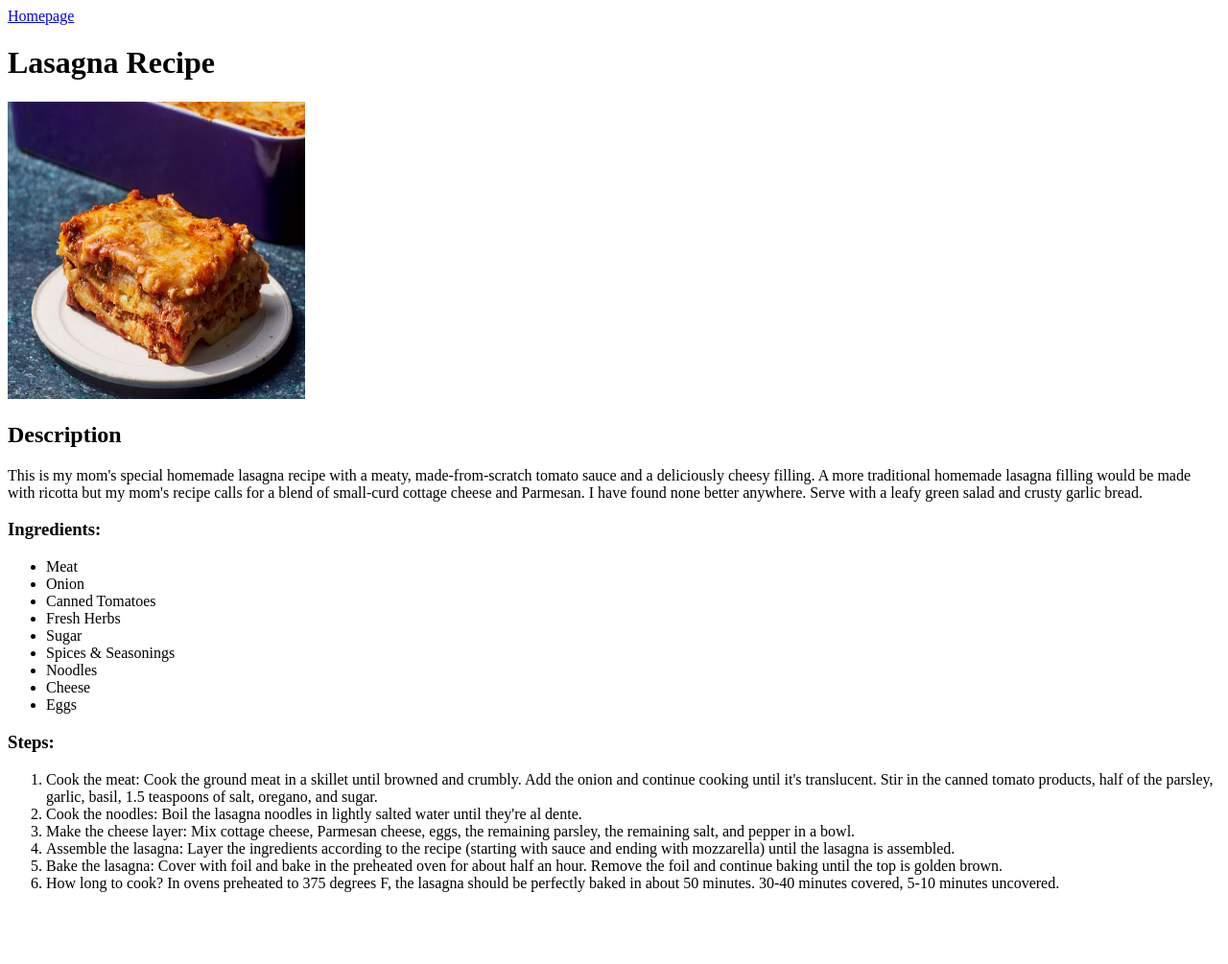
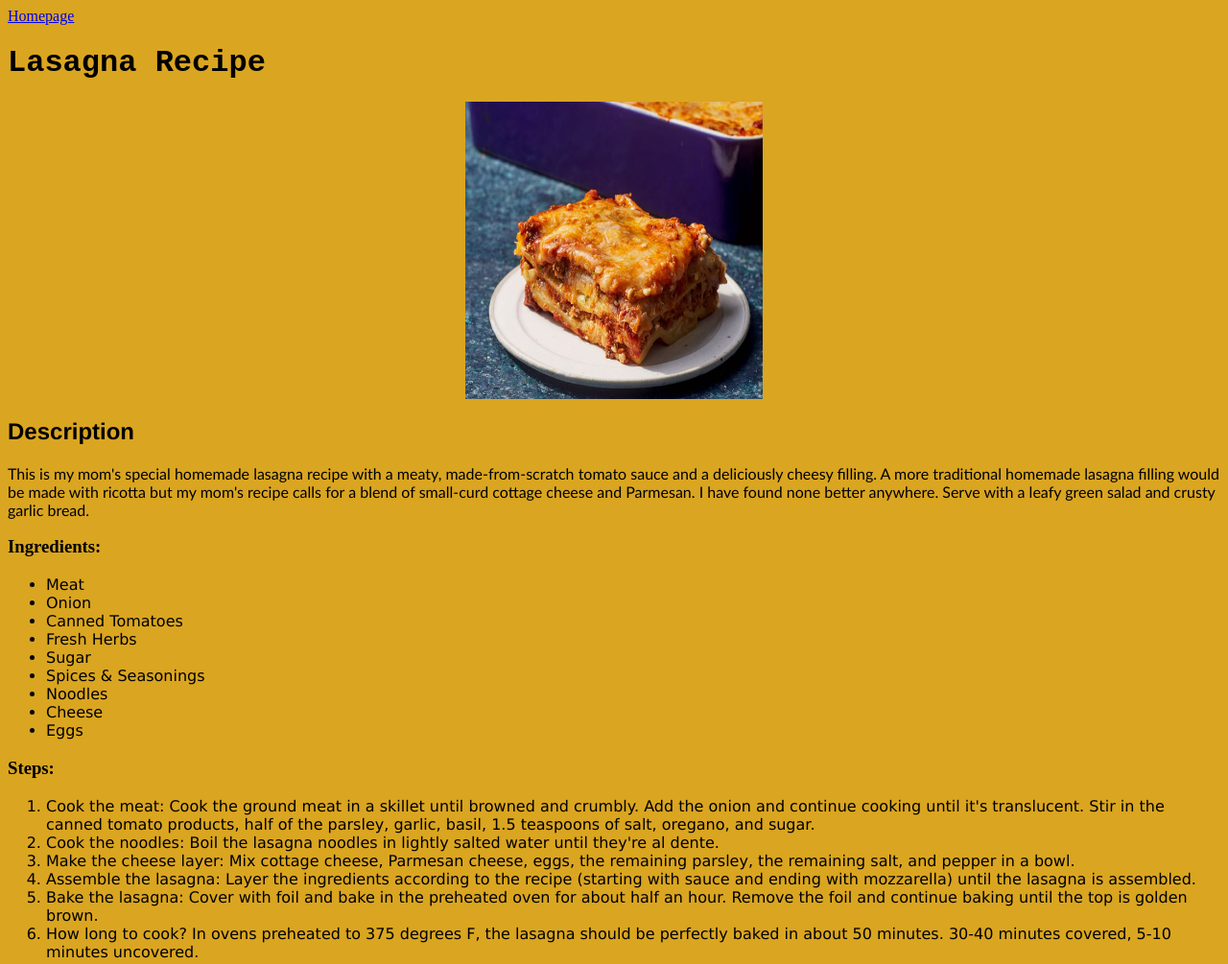
Before and after one commit to NotoriousKiwi/odin-recipes, a plain HTML site: page recipes/lasagna.html in a window 1280 px wide. Shown: the whole page at 96% size. Before the commit the page ends 946 px from the top, so only its background shows below. Drawn offline with Linux system fonts and the light colour scheme.

Commit message:
Placeholder CSS Files
- Adding some css files for later use.

```diff
--- /dev/null
+++ b/recipes/lasagna.css
@@ -0,0 +1,26 @@
+img {
+    display: block;
+    margin-left: auto;
+    margin-right: auto;
+    /* width: 50%; */
+}
+
+* {
+    background-color: goldenrod;
+}
+
+h1 {
+    font-family: 'Courier New', Courier, monospace;
+}
+
+h2 {
+    font-family: 'Franklin Gothic Medium', 'Arial Narrow', Arial, sans-serif;
+}
+
+p {
+    font-family: 'Gill Sans', 'Gill Sans MT', Calibri, 'Trebuchet MS', sans-serif;
+}
+
+li {
+    font-family: 'Lucida Sans', 'Lucida Sans Regular', 'Lucida Grande', 'Lucida Sans Unicode', Geneva, Verdana, sans-serif;
+}
--- a/recipes/lasagna.html
+++ b/recipes/lasagna.html
@@ -3,6 +3,7 @@
     <head>
         <meta charset="UTF-8">
         <meta name="viewport" content="width=device-width, initial-scale=1.0">
+        <link rel="stylesheet" href="lasagna.css">
         <title>Lasagna Recipe</title>
     </head>
     <body>
```
Also changed, not shown: index.html (+1 -0 lines), recipes/pizza.html (+1 -0 lines), recipes/ramen.html (+1 -0 lines), index.css (added), recipes/pizza.css (added), recipes/ramen.css (added).
